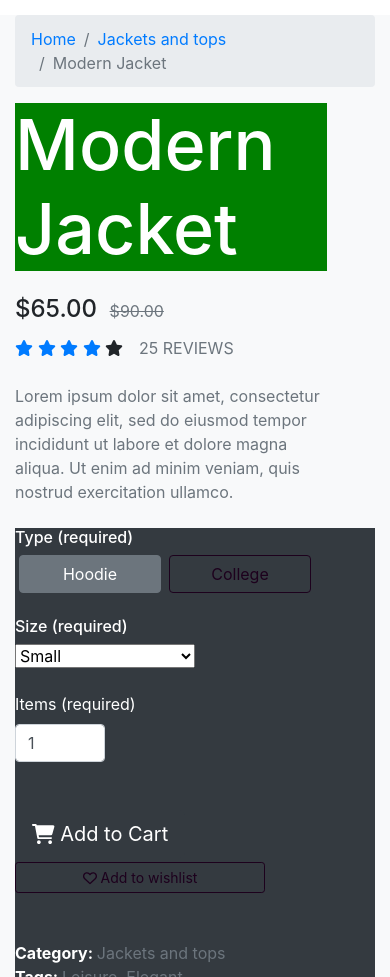
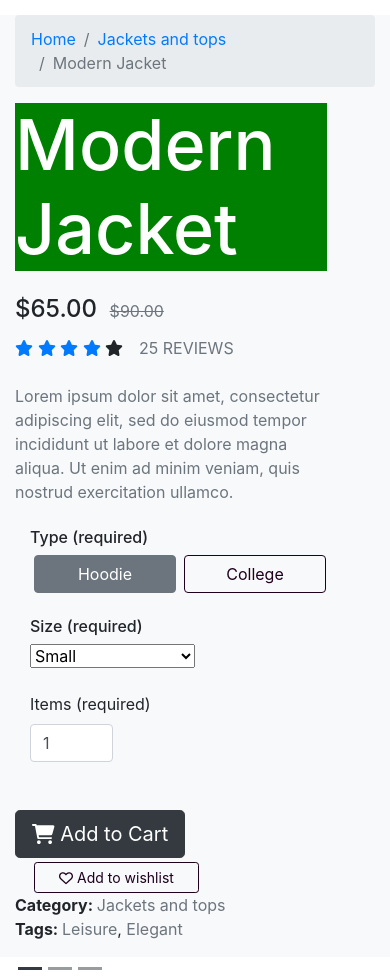
Before and after one commit to CeeObi/Ninus-Store, a Django app: page / in a window 390 px wide. Shown: the part 517-1494 px from the top of the page. Run offline with Django 4.2, Linux system fonts and the light colour scheme.

Commit message:
update product detail 5

```diff
--- a/ninus_store/static/assets/css/style.css
+++ b/ninus_store/static/assets/css/style.css
@@ -72,3 +72,10 @@ position: relative;
 background-color: #dbd9d9;
 
 }
+
+.carousel-indicators{
+  position: absolute; top: 0%;  left: 0%;  transform: translate(0%, 0%);
+}
+ #yes{
+ color:red
+ }
--- a/ninus_store/templates/product_detail.html
+++ b/ninus_store/templates/product_detail.html
@@ -13,7 +13,7 @@
   <div class="container-fluid">
     <div class="row">
       <div class="py-3 col col-lg-6 col-12">
-          <div id="carouselExampleIndicators" class="carousel slide" data-ride="carousel">
+          <div id="carouselExampleIndicators" class="carousel slide" data-interval="false" data-ride="carousel">
             <ol class="carousel-indicators">
               <li data-target="#carouselExampleIndicators" data-slide-to="0" class="active"></li>
               <li data-target="#carouselExampleIndicators" data-slide-to="1"></li>
@@ -39,8 +39,7 @@
               <span class="sr-only">Next</span>
             </a>
           </div>
-      </div>
-
+      </div><!--  carousel div end-->
       <div class="col bg-light">
          <nav aria-label="breadcrumb">
           <ol class="breadcrumb justify-content-start">
@@ -77,9 +76,10 @@
            </div>
          </div>
          <p class="mr-5 mb-4 text-muted">Lorem ipsum dolor sit amet, consectetur adipiscing elit, sed do eiusmod tempor incididunt ut labore et dolore magna aliqua. Ut enim ad minim veniam, quis nostrud exercitation ullamco.</p>
-            <form class="bg-dark text-white">
+          <form class="">
+            <div class="container">
               <div class="row">
-                <div class="mb-4 col-xl-6 col-lg-6 col-sm-6">
+                <div class="mb-4 col col-xl-6 col-lg-6 col-sm-6">
                   <h6 class="detail-option-heading">Type <span>(required)</span></h6>
                   <div class="btn-group btn-group-toggle w-25" data-toggle="buttons">
                     <label class="btn btn-outline-secondary active mx-1 w-25  rounded d-flex justify-content-center">
@@ -98,39 +98,63 @@
                     <option value="Large">Large</option>
                   </select>
                 </div>
-
+              </div>
+              <div class="row">
                  <div class="detail-option mb-5 col-lg-6 ">
                   <label class="detail-option-heading fw-bold">Items <span>(required)</span></label>
                   <input name="items" type="number" class="detail-quantity form-control col-3 w-25" value="1">
                  </div>
               </div>
-              <ul class="list-inline mb-5">
-                <li class="list-inline-item">
-                  <button type="submit" class="mb-1 btn btn-dark btn-lg">
+              <div class="row d-flex align-items-center">
+                <div class="">
+                  <a href="" class="btn btn-secondary mb-1 btn-dark btn-lg">
                     <svg aria-hidden="true" focusable="false" data-prefix="fas" data-icon="cart-shopping" class="svg-inline--fa fa-cart-shopping me-2" role="img" xmlns="http://www.w3.org/2000/svg" viewBox="0 0 576 512">
                       <path fill="currentColor" d="M24 0C10.7 0 0 10.7 0 24S10.7 48 24 48H76.1l60.3 316.5c2.2 11.3 12.1 19.5 23.6 19.5H488c13.3 0 24-10.7 24-24s-10.7-24-24-24H179.9l-9.1-48h317c14.3 0 26.9-9.5 30.8-23.3l54-192C578.3 52.3 563 32 541.8 32H122l-2.4-12.5C117.4 8.2 107.5 0 96 0H24zM176 512c26.5 0 48-21.5 48-48s-21.5-48-48-48s-48 21.5-48 48s21.5 48 48 48zm336-48c0-26.5-21.5-48-48-48s-48 21.5-48 48s21.5 48 48 48s48-21.5 48-48z"></path>
                     </svg>
                     Add to Cart
-                  </button>
-                </li>
-                <li class="list-inline-item ">
-                  <a role="button" tabindex="0" href="#" class="btn btn-outline-secondary btn-sm text-nowrap mx-0  px-0 ">
+                  </a>
+                </div>
+                <div class="col-lg-6">
+                  <a href="" class="btn btn-outline-secondary mx-1 px-1 w-50 btn-sm">
                     <svg aria-hidden="true" focusable="false" data-prefix="far" data-icon="heart" class="d-inline-block  svg-inline--fa fa-heart mx-0 px-0 " role="img" xmlns="http://www.w3.org/2000/svg" viewBox="0 0 512 512">
                       <path fill="currentColor" d="M244 84L255.1 96L267.1 84.02C300.6 51.37 347 36.51 392.6 44.1C461.5 55.58 512 115.2 512 185.1V190.9C512 232.4 494.8 272.1 464.4 300.4L283.7 469.1C276.2 476.1 266.3 480 256 480C245.7 480 235.8 476.1 228.3 469.1L47.59 300.4C17.23 272.1 0 232.4 0 190.9V185.1C0 115.2 50.52 55.58 119.4 44.1C164.1 36.51 211.4 51.37 244 84C243.1 84 244 84.01 244 84L244 84zM255.1 163.9L210.1 117.1C188.4 96.28 157.6 86.4 127.3 91.44C81.55 99.07 48 138.7 48 185.1V190.9C48 219.1 59.71 246.1 80.34 265.3L256 429.3L431.7 265.3C452.3 246.1 464 219.1 464 190.9V185.1C464 138.7 430.4 99.07 384.7 91.44C354.4 86.4 323.6 96.28 301.9 117.1L255.1 163.9z"></path>
                     </svg>
                     Add to wishlist
                   </a>
-                </li>
-              </ul>
+                </div>
+              </div>
+            </div>
             <ul class="list-unstyled">
               <li><strong>Category:&nbsp;</strong><a class="text-muted" href="#">Jackets and tops</a></li>
               <li><strong>Tags:&nbsp;</strong><a class="text-muted" href="/detail-1#">Leisure</a>,&nbsp;<a class="text-muted" href="/detail-1#">Elegant</a></li>
             </ul>
           </form>
       </div>
+    </div><!--  major row1 end-->
+    <div class="row">
+      <div id="carouselExampleIndicators2" class="carousel slide carousel-fade col-12" data-ride="carousel">
+          <ol class="carousel-indicators w-25 d-flex justify-content-start" style="position: relative; top: 0%;left:0%; margin:0; ">
+            <li data-target="#carouselExampleIndicators2" data-slide-to="0" class="bg-dark active w-50"></li>
+            <li data-target="#carouselExampleIndicators2" data-slide-to="1" class="bg-dark w-50"></li>
+            <li data-target="#carouselExampleIndicators2" data-slide-to="2" class="bg-dark w-50"></li>
+          </ol>
 
+        <div class="carousel-inner">
+          <div class="carousel-item active ">
+            <img class="d-block w-100" src="https://images.unsplash.com/photo-1495314736024-fa5e4b37b979?auto=format&fit=crop&q=60&ixlib=rb-4.0.3&ixid=M3wxMjA3fDB8MHxzZWFyY2h8MTJ8fGNvbXBhbnl8ZW58MHx8MHx8fDA%3D&w=500" alt="First slide">
+          </div>
+          <div class="carousel-item">
+            <img class="d-block w-100" src="https://images.unsplash.com/photo-1462206092226-f46025ffe607?auto=format&fit=crop&q=60&ixlib=rb-4.0.3&ixid=M3wxMjA3fDB8MHxzZWFyY2h8MTB8fGNvbXBhbnl8ZW58MHx8MHx8fDA%3D&w=500" alt="Second slide">
+          </div>
+          <div class="carousel-item">
+            <img class="d-block w-100" src="..." alt="Third slide">
           </div>
         </div>
+      </div>
+    </div><!--  major row2 end-->
+  </div><!--  major container-->
+
+  <h1 id="yes">YES</h1>
 
 </section>
 
```
Lines whose indentation alone changed are shown as unchanged.
